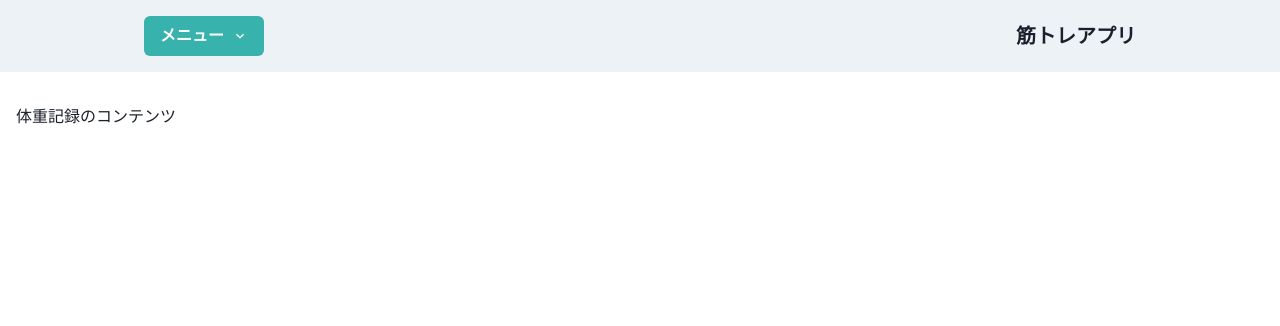
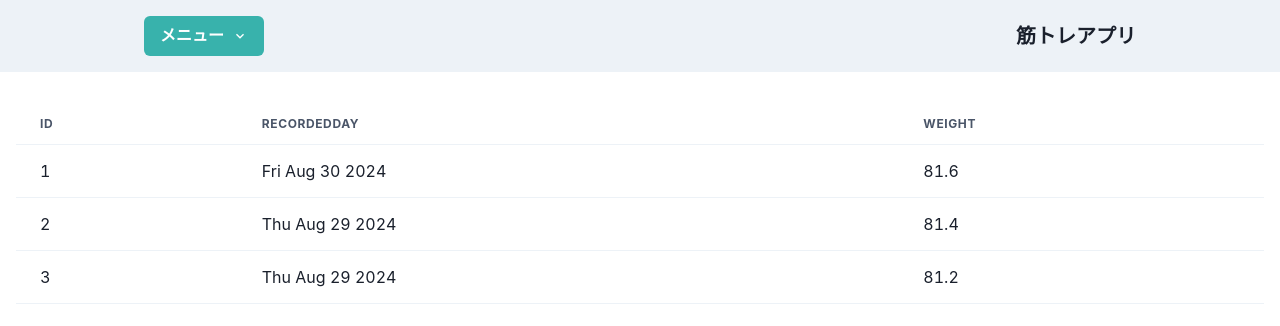
Before and after one commit to kamorin-19/muscle-frontend, a Next.js app in the folder muscle-frontend/: page /weight-record in a window 1280 px wide. Shown: the top 326 px of the page. Built offline with nearby package versions, Linux system fonts and the light colour scheme.

Commit message:
feat:体重記録のモック作成

```diff
--- a/muscle-frontend/src/app/weight-record/page.tsx
+++ b/muscle-frontend/src/app/weight-record/page.tsx
@@ -1,3 +1,79 @@
+"use client";
+
+import { useEffect, useState } from 'react';
+import { Table, Thead, Tbody, Tr, Th, Td, TableContainer } from '@chakra-ui/react';
+
+// DailyWeight型の定義
+interface DailyWeight {
+  id: number;
+  recordedDay: Date;
+  weight: number;
+}
+
 export default function WeightRecordPage() {
-    return <h1>体重記録のコンテンツ</h1>;
-  }
+  // useStateでdataを管理
+  const [data, setData] = useState<DailyWeight[]>([]);
+
+  useEffect(() => {
+    // データを取得する関数
+    const fetchData = async () => {
+      try {
+        //const response = await fetch('https://localhost:7253/BodyPart/GetBodyParts');
+        //const result = await response.json();
+
+        // APIレスポンスからidとnameを抽出してセット
+        // const formattedData = result.map((item: { bodyPartId: number; name: string }) => ({
+        //   id: item.bodyPartId,
+        //   name: item.name,
+        // }));
+
+        const formattedData = [
+          {
+            id: 1,
+            recordedDay: new Date('2024-08-30'),
+            weight: 81.6,
+          },
+          {
+            id: 2,
+            recordedDay: new Date('2024-08-29'),
+            weight: 81.4,
+          },
+          {
+            id: 3,
+            recordedDay: new Date('2024-08-29'),
+            weight: 81.2,
+          },
+        ];
+
+        setData(formattedData); // useStateのセッター関数を使用してdataを更新
+      } catch (error) {
+        console.error('データの取得に失敗しました', error);
+      }
+    };
+
+    fetchData();
+  }, []);
+
+  return (
+    <TableContainer>
+      <Table variant="simple">
+        <Thead>
+          <Tr>
+            <Th>id</Th>
+            <Th>recordedDay</Th>
+            <Th>weight</Th>
+          </Tr>
+        </Thead>
+        <Tbody>
+          {data.map((item) => (
+            <Tr key={item.id}>
+              <Td>{item.id}</Td>
+              <Td>{item.recordedDay.toDateString()}</Td>
+              <Td>{item.weight}</Td>
+            </Tr>
+          ))}
+        </Tbody>
+      </Table>
+    </TableContainer>
+  );
+}
```
